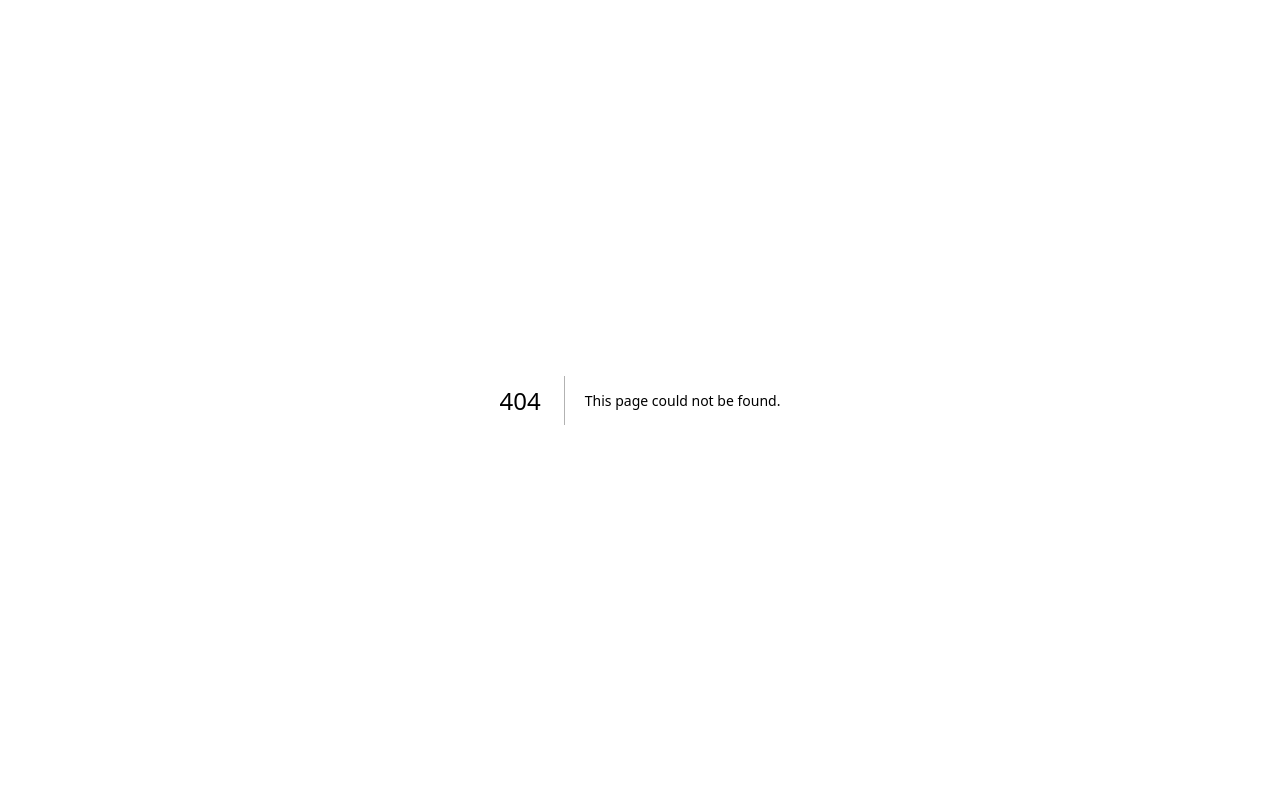
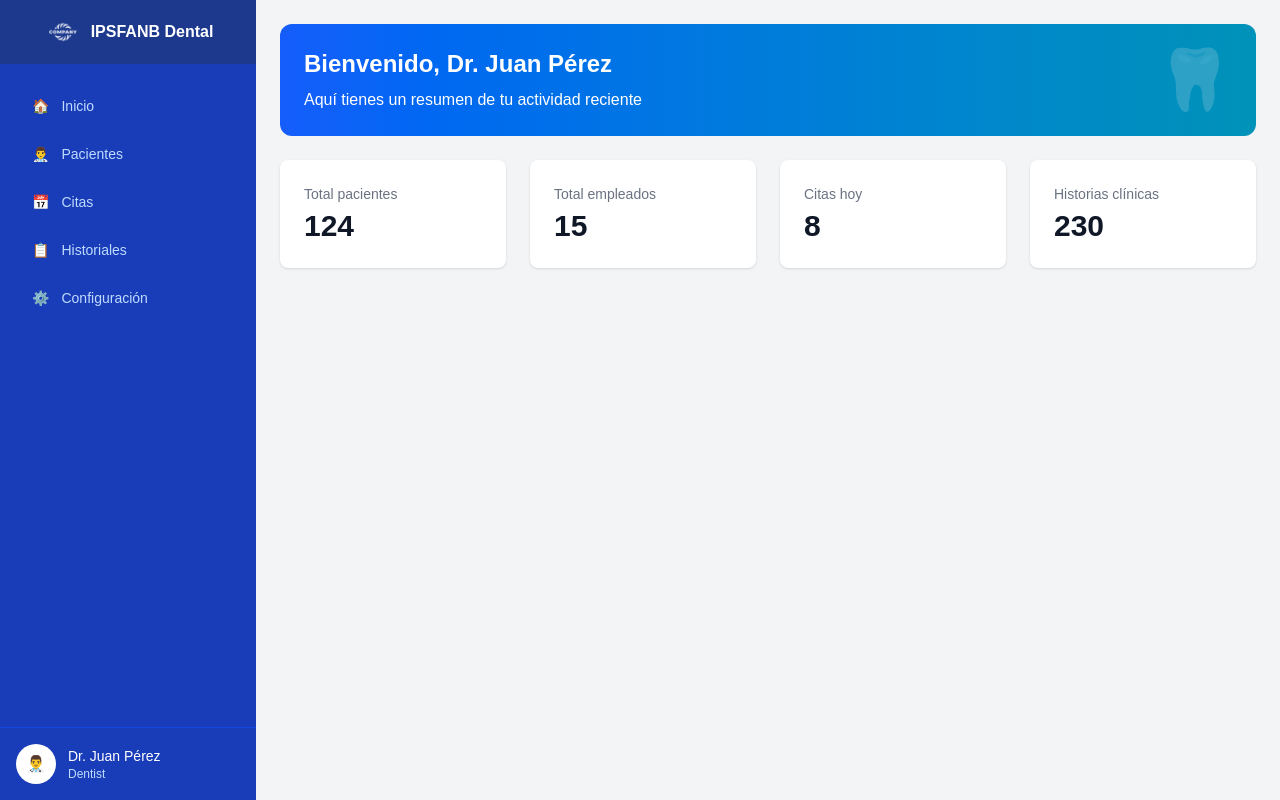
Before and after one commit to MoeFlowers/Portfolio, a Next.js app: page /projects/clinic/dashboard in a window 1280 px wide. Before the commit this address had no page. Built offline with nearby package versions, Linux system fonts and the light colour scheme.

Commit message:
Update project Dental Clinic Dashboard

```diff
--- /dev/null
+++ b/src/app/projects/clinic/components_clinic/dashboard/Sidebar.tsx
@@ -0,0 +1,60 @@
+// src/app/projects/clinic/dashboard/components/Sidebar.tsx
+'use client';
+import Image from 'next/image';
+import Link from 'next/link';
+
+export default function Sidebar({ user }: { user: { name: string; role: string } }) {
+  const menuItems = [
+    { name: "Inicio", icon: "🏠", href: "#" },
+    { name: "Pacientes", icon: "👨‍⚕️", href: "#" },
+    { name: "Citas", icon: "📅", href: "#" },
+    { name: "Historiales", icon: "📋", href: "#" },
+    { name: "Configuración", icon: "⚙️", href: "#" }
+  ];
+
+  return (
+    <div className="hidden md:flex md:w-64 md:flex-col">
+      <div className="flex flex-col h-0 flex-1 bg-blue-800">
+        {/* Logo */}
+        <div className="flex items-center justify-center h-16 px-4 bg-blue-900">
+          <Image
+            src="/projects/clinic/assets/images/logo-removebg-preview.png"
+            width={40}
+            height={40}
+            alt="Clinic Logo"
+          />
+          <span className="ml-2 text-white font-semibold">IPSFANB Dental</span>
+        </div>
+
+        {/* Menú */}
+        <div className="flex-1 pt-5 pb-4 overflow-y-auto">
+          <nav className="px-4 space-y-1">
+            {menuItems.map((item) => (
+              <Link
+                key={item.name}
+                href={item.href}
+                className="text-blue-200 hover:bg-blue-700 hover:text-white group flex items-center px-4 py-3 text-sm font-medium rounded-md"
+              >
+                <span className="mr-3">{item.icon}</span>
+                {item.name}
+              </Link>
+            ))}
+          </nav>
+        </div>
+
+        {/* Usuario */}
+        <div className="p-4 border-t border-blue-700">
+          <div className="flex items-center">
+            <div className="h-10 w-10 rounded-full bg-white flex items-center justify-center">
+              👨‍⚕️
+            </div>
+            <div className="ml-3">
+              <p className="text-sm font-medium text-white">{user.name}</p>
+              <p className="text-xs font-medium text-blue-200">{user.role}</p>
+            </div>
+          </div>
+        </div>
+      </div>
+    </div>
+  );
+}
--- /dev/null
+++ b/src/app/projects/clinic/components_clinic/dashboard/StatsCards.tsx
@@ -0,0 +1,31 @@
+// src/app/projects/clinic/dashboard/components/StatsCards.tsx
+export default function StatsCards({ stats }: {
+  stats: {
+    totalPatients: number;
+    totalEmployees: number;
+    todayAppointments: number;
+    clinicalRecords: number;
+  }
+}) {
+  const cards = [
+    { title: "Total pacientes", value: stats.totalPatients },
+    { title: "Total empleados", value: stats.totalEmployees },
+    { title: "Citas hoy", value: stats.todayAppointments },
+    { title: "Historias clínicas", value: stats.clinicalRecords }
+  ];
+
+  return (
+    <div className="grid grid-cols-1 md:grid-cols-2 lg:grid-cols-4 gap-6">
+      {cards.map((card) => (
+        <div key={card.title} className="bg-white overflow-hidden shadow rounded-lg">
+          <div className="px-4 py-5 sm:p-6">
+            <dt className="text-sm font-medium text-gray-500 truncate">{card.title}</dt>
+            <dd className="mt-1 text-3xl font-semibold text-gray-900">
+              {card.value}
+            </dd>
+          </div>
+        </div>
+      ))}
+    </div>
+  );
+}
--- /dev/null
+++ b/src/app/projects/clinic/components_clinic/dashboard/WelcomeBanner.tsx
@@ -0,0 +1,16 @@
+// src/app/projects/clinic/dashboard/components/WelcomeBanner.tsx
+export default function WelcomeBanner({ user }: { user: { name: string } }) {
+  return (
+    <div className="bg-gradient-to-r from-blue-600 to-cyan-600 rounded-xl p-6 text-white mb-6">
+      <div className="flex items-center justify-between">
+        <div>
+          <h1 className="text-2xl font-bold">Bienvenido, {user.name}</h1>
+          <p className="mt-2">Aquí tienes un resumen de tu actividad reciente</p>
+        </div>
+        <div className="hidden md:block">
+          <span className="text-white opacity-20 text-6xl">🦷</span>
+        </div>
+      </div>
+    </div>
+  );
+}
--- a/src/app/projects/clinic/components_clinic/ladingpage/Navbar.tsx
+++ b/src/app/projects/clinic/components_clinic/ladingpage/Navbar.tsx
@@ -9,7 +9,7 @@ export default function Navbar() {
                 <div className="flex justify-between items-center py-4">
                     <div className="flex items-center space-x-4">
                         <Image
-                            src="/projects/clinic/assets/images/logo-removebg-preview.png"
+                            src="/projects/clinic/assets/images/logo.jng"
                             width={45}
                             height={45}
                             alt="Clinic Logo"
--- a/src/app/projects/clinic/components_clinic/login/LoginForm.tsx
+++ b/src/app/projects/clinic/components_clinic/login/LoginForm.tsx
@@ -1,4 +1,5 @@
 "use client";
+import Link from 'next/link';
 
 export default function LoginForm() {
     return (
@@ -42,10 +43,14 @@ export default function LoginForm() {
             </div>
 
             <div>
-                <button type="submit"
-                    className="w-full flex justify-center py-3 px-4 border border-transparent rounded-lg shadow-sm text-white bg-blue-600 hover:bg-blue-700 focus:outline-none focus:ring-2 focus:ring-offset-2 focus:ring-blue-500 transition duration-300">
-                    Go to Dashboard
-                </button>
+                <Link href="/projects/clinic/dashboard" passHref>
+                    <button
+                        type="button"
+                        className="w-full flex justify-center py-3 px-4 border border-transparent rounded-lg shadow-sm text-white bg-blue-600 hover:bg-blue-700 focus:outline-none focus:ring-2 focus:ring-offset-2 focus:ring-blue-500 transition duration-300"
+                    >
+                        Go to Dashboard
+                    </button>
+                </Link>
             </div>
         </form>
     );
--- /dev/null
+++ b/src/app/projects/clinic/dashboard/mockData.ts
@@ -0,0 +1,27 @@
+// src/app/projects/clinic/dashboard/data/mockData.ts
+export const mockData = {
+  user: {
+    name: "Dr. Juan Pérez",
+    role: "Dentist"
+  },
+  stats: {
+    totalPatients: 124,
+    totalEmployees: 15,
+    todayAppointments: 8,
+    clinicalRecords: 230
+  },
+  upcomingAppointments: [
+    {
+      id: 1,
+      patientName: "María González",
+      procedure: "Limpieza dental",
+      date: "2023-11-15T10:00:00",
+      status: "Scheduled"
+    },
+    // ... más datos simulados
+  ],
+  monthlyAppointments: {
+    labels: ["Ene", "Feb", "Mar", "Abr", "May", "Jun"],
+    values: [12, 19, 15, 20, 18, 24]
+  }
+};
--- /dev/null
+++ b/src/app/projects/clinic/dashboard/page.tsx
@@ -0,0 +1,25 @@
+// src/app/projects/clinic/dashboard/page.tsx
+'use client';
+import Sidebar from '../components_clinic/dashboard/Sidebar';
+import WelcomeBanner from '../components_clinic/dashboard/WelcomeBanner';
+import StatsCards from '../components_clinic/dashboard//StatsCards';
+import { mockData } from './mockData';
+
+export default function ClinicDashboard() {
+  return (
+    <div className="flex h-screen bg-gray-100">
+      <Sidebar user={mockData.user} />
+
+      <div className="flex-1 overflow-auto">
+        <div className="p-6">
+          <div className="max-w-7xl mx-auto">
+            <WelcomeBanner user={mockData.user} />
+            <StatsCards stats={mockData.stats} />
+
+            {/* Podrías agregar más componentes aquí */}
+          </div>
+        </div>
+      </div>
+    </div>
+  );
+}
--- a/src/app/projects/clinic/login/page.tsx
+++ b/src/app/projects/clinic/login/page.tsx
@@ -10,7 +10,6 @@ export default function LoginPage() {
     return (
         <div className="min-h-screen flex items-center justify-center p-4 relative">
             <BackgroundImage />
-
             <div className="w-full max-w-md p-8 bg-white/90 rounded-xl shadow-2xl backdrop-blur-sm z-10">
                 <LoginForm />
             </div>
```
Also changed, not shown: public/projects/clinic/assets/images/logo.jpg.
